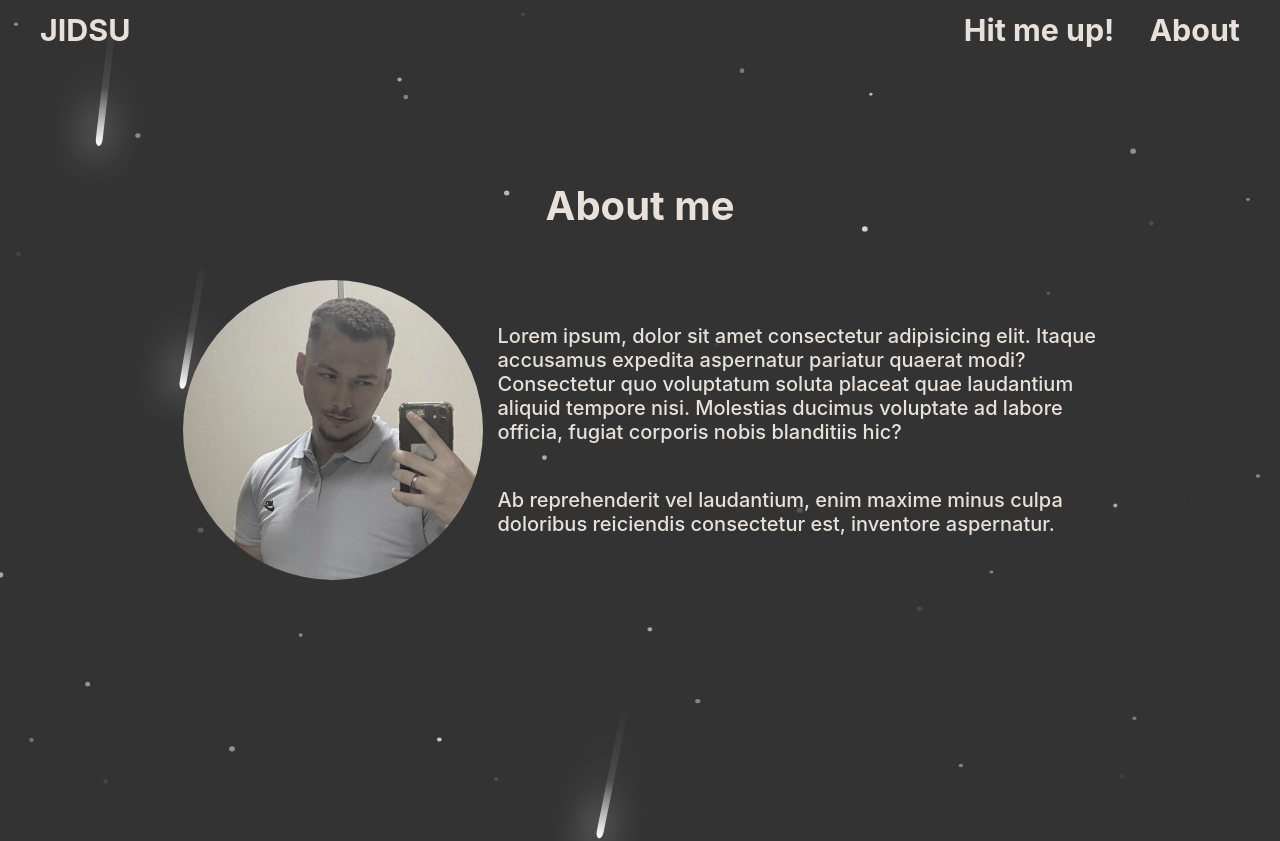
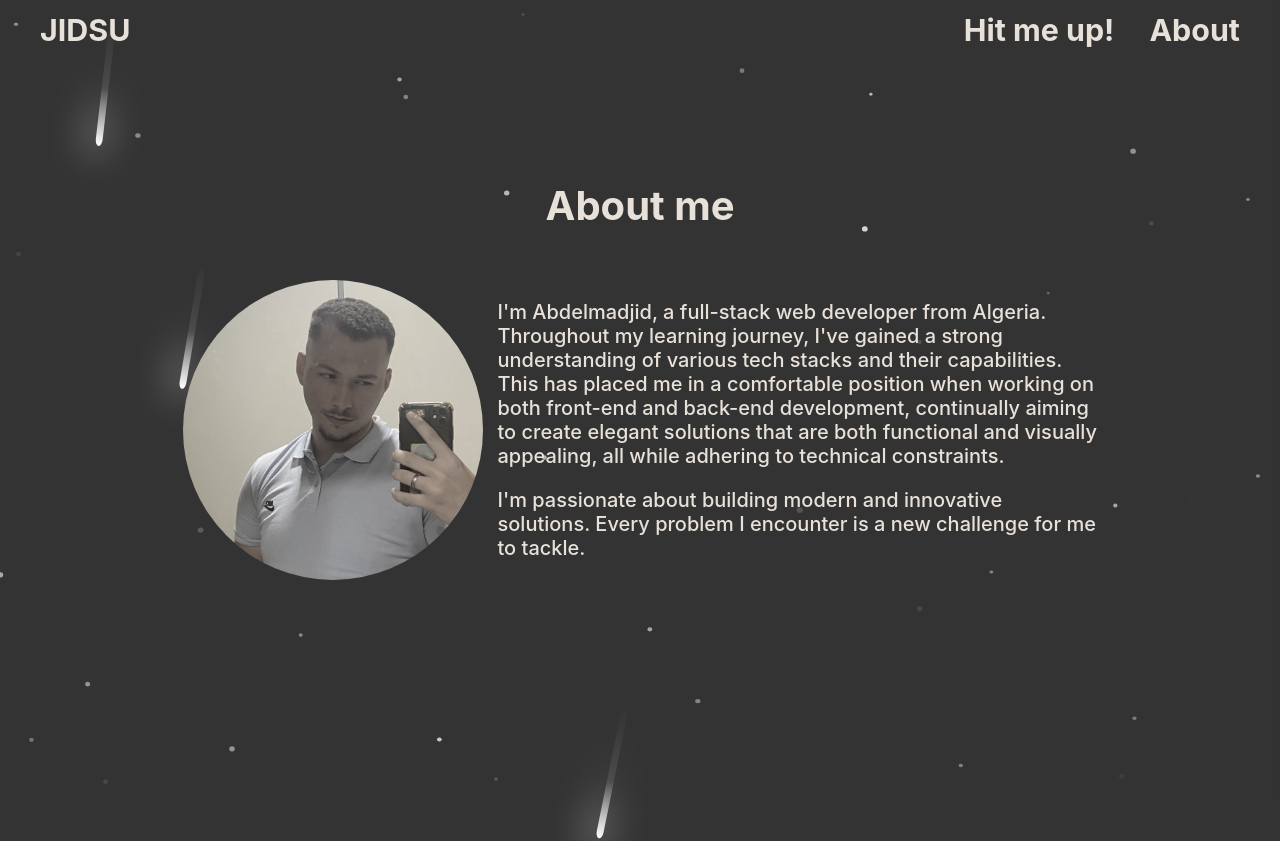
Before and after one commit to BelhanafiAbdelmadjid/portfolio, a Vue app: page /about in a window 1280 px wide. Shown: the top 841 px of the page. Built offline with nearby package versions, Linux system fonts and the light colour scheme; a web font is replaced by a local one; what vue3-smooth-scroll would draw is missing.

Commit message:
Removed lorem ipsum from about section

```diff
--- a/src/views/about-me.vue
+++ b/src/views/about-me.vue
@@ -7,10 +7,10 @@
 
             <p>
                 <span>
-                    Lorem ipsum, dolor sit amet consectetur adipisicing elit. Itaque accusamus expedita aspernatur pariatur quaerat modi? Consectetur quo voluptatum soluta placeat quae laudantium aliquid tempore nisi. Molestias ducimus voluptate ad labore officia, fugiat corporis nobis blanditiis hic?
+                    I'm Abdelmadjid, a full-stack web developer from Algeria. Throughout my learning journey, I've gained a strong understanding of various tech stacks and their capabilities. This has placed me in a comfortable position when working on both front-end and back-end development, continually aiming to create elegant solutions that are both functional and visually appealing, all while adhering to technical constraints.
                 </span>
                 <span>
-                    Ab reprehenderit vel laudantium, enim maxime minus culpa doloribus reiciendis consectetur est, inventore aspernatur.
+                    I'm passionate about building modern and innovative solutions. Every problem I encounter is a new challenge for me to tackle.
                 </span>
             </p>
         </div>
```
